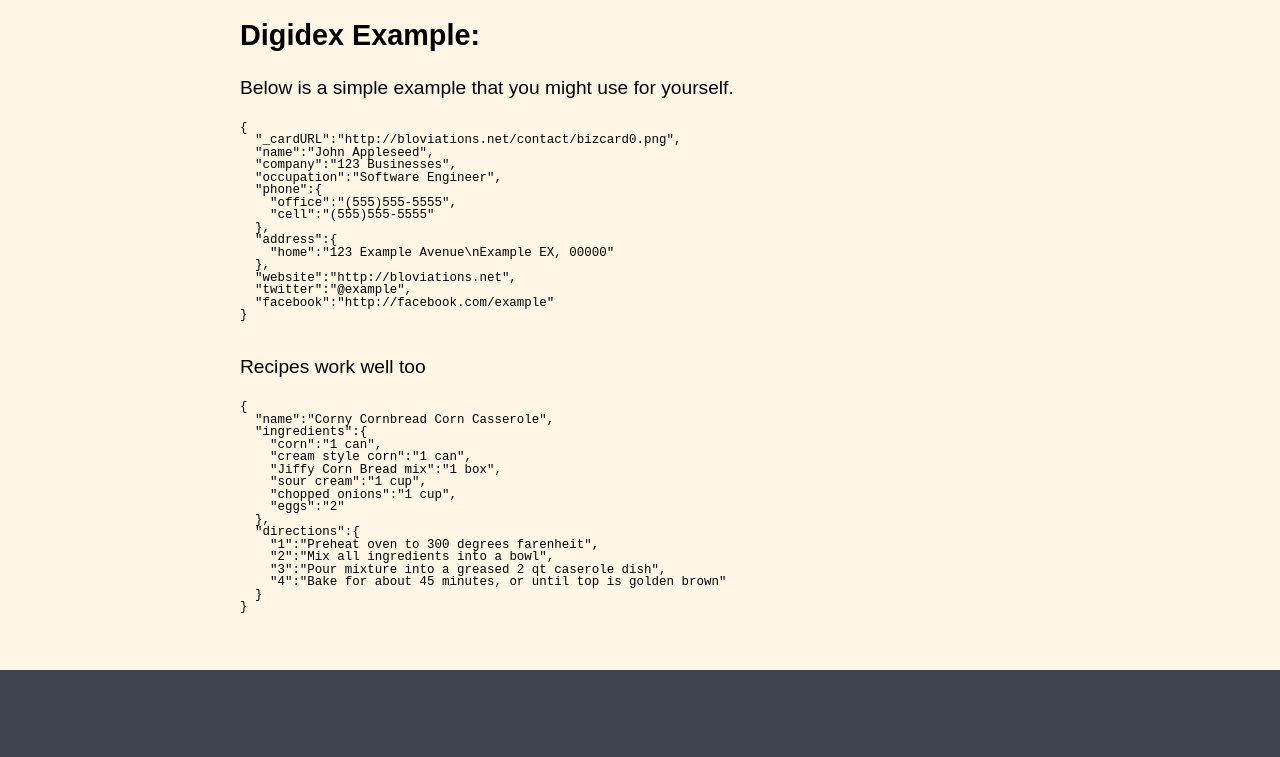
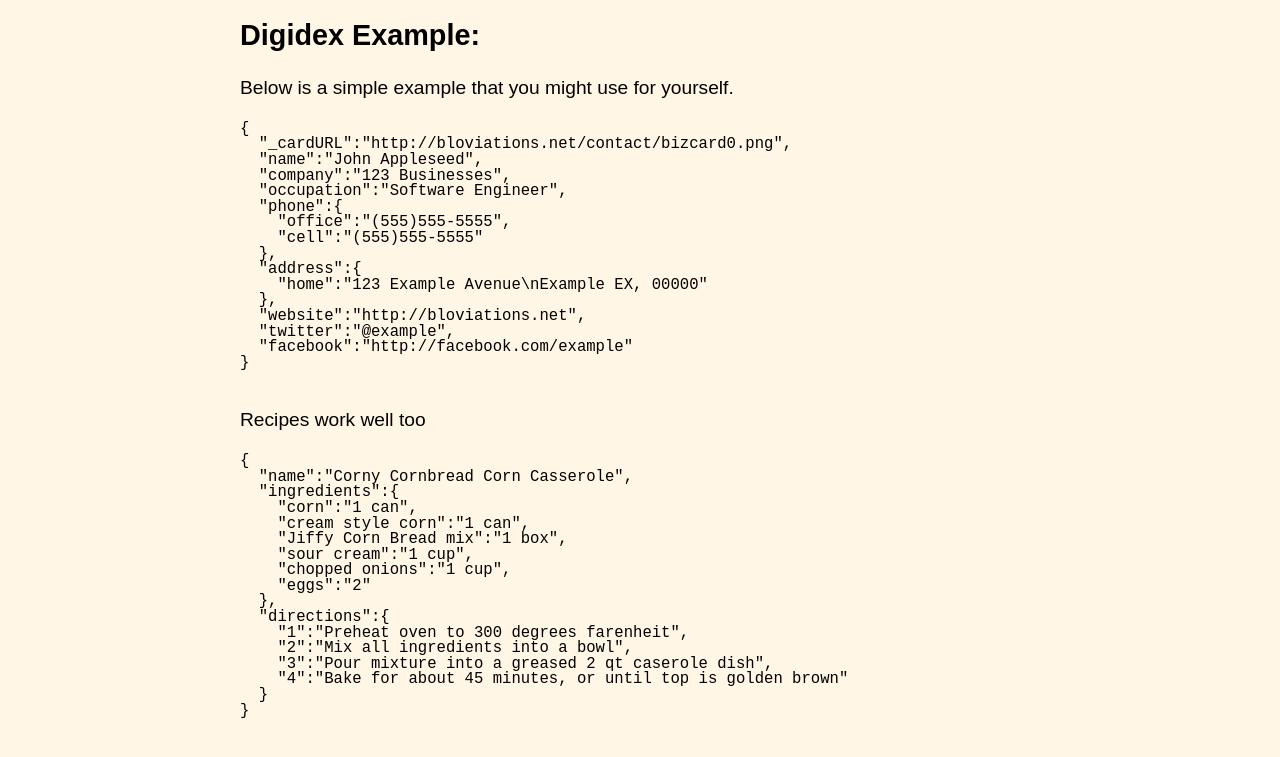
Before and after one commit to digidex-org/digidex-org.github.io, a plain HTML site: page develop.html in a window 1280 px wide. Shown: the part 2017-2774 px from the top of the page. Before the commit the page ends 2687 px from the top, so only its background shows below. Drawn offline with Linux system fonts and the light colour scheme.

Commit message:
Increase font size of code text on large screens

```diff
--- a/stylesheet.css
+++ b/stylesheet.css
@@ -133,4 +133,8 @@ footer {
 	article {
 		font-size: 1.2em;
 	}
+
+	code pre {
+		font-size: 1em;
+	}
 }
```
